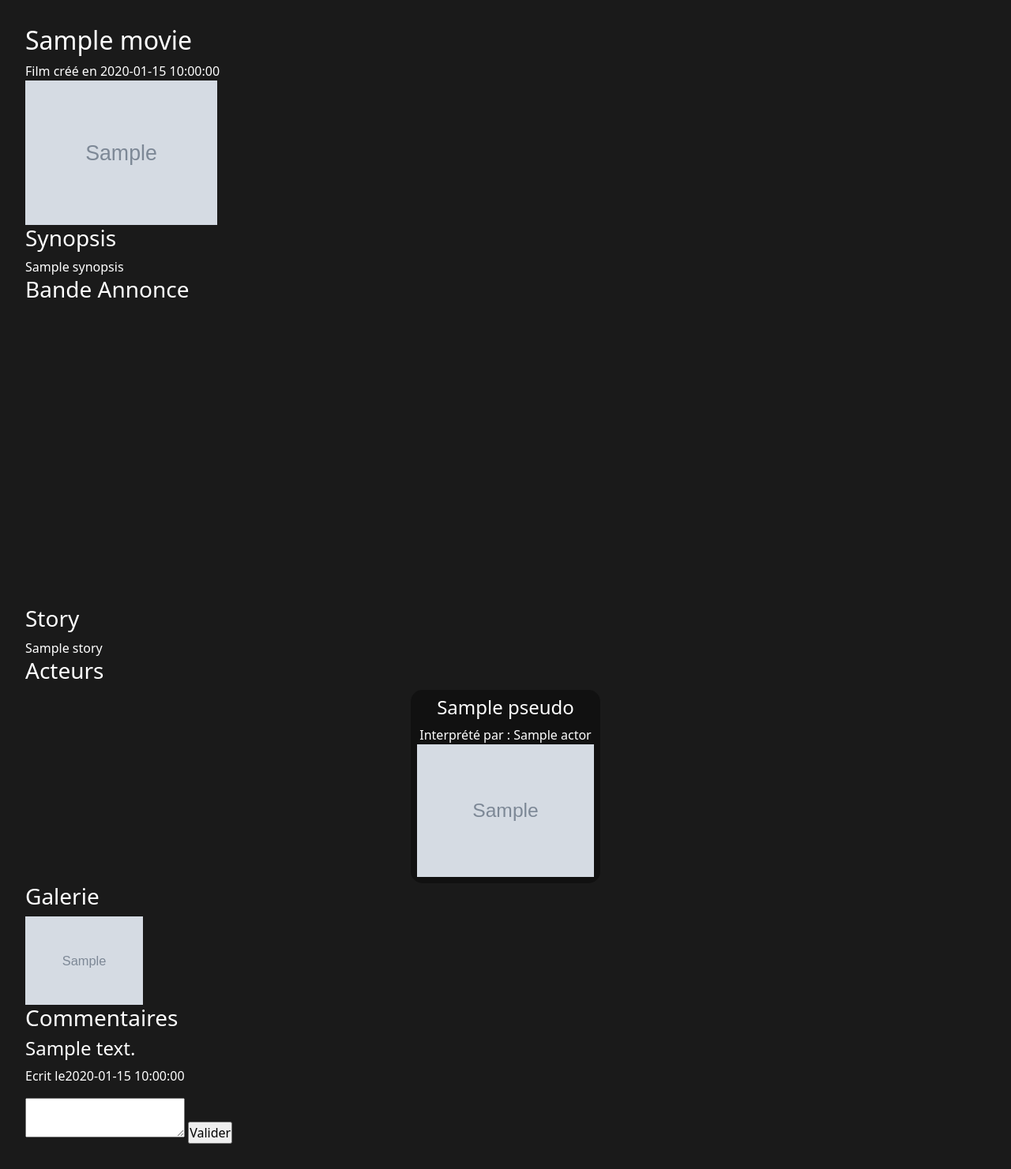
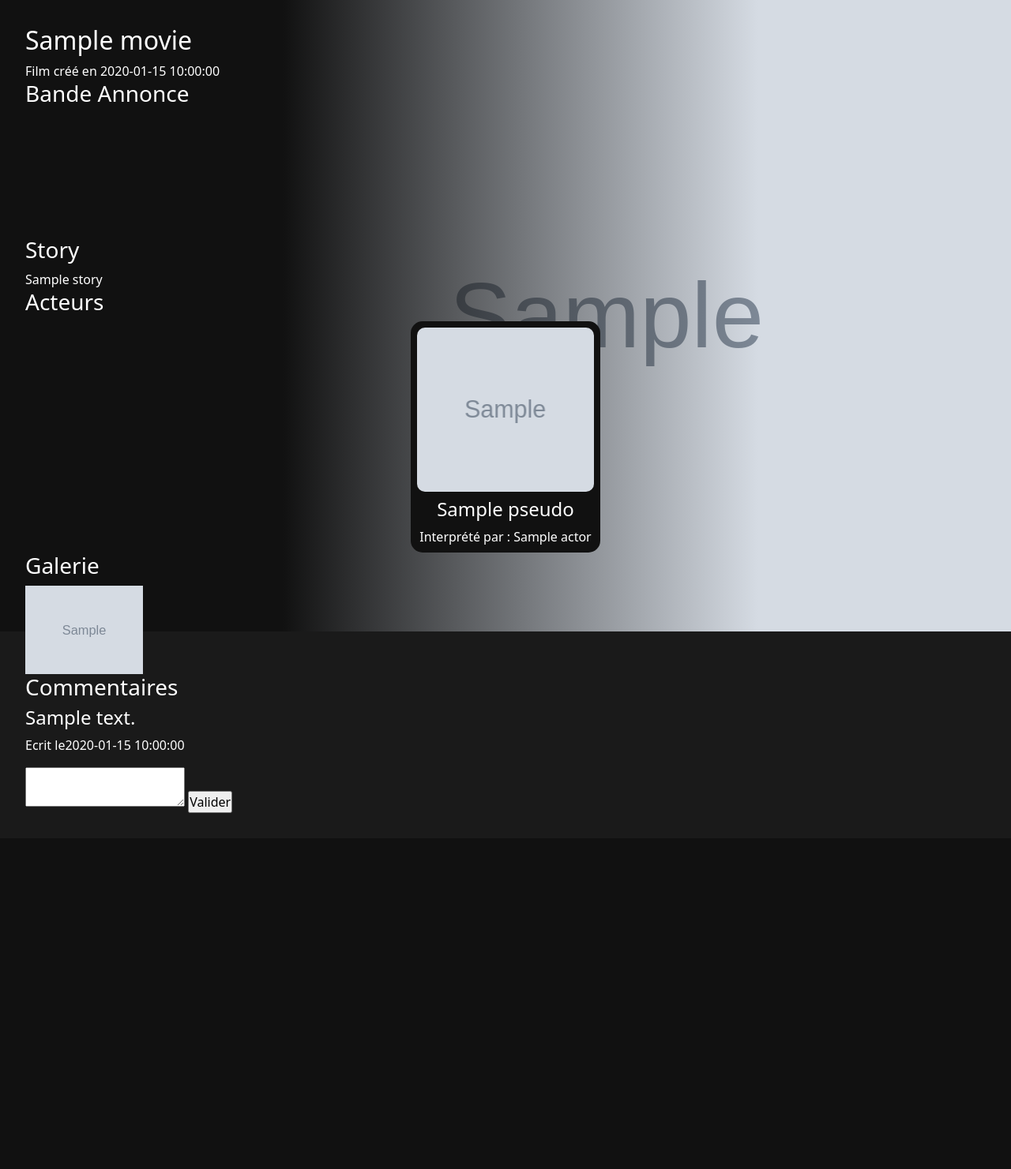
Before and after one commit to Lauraquat/mini-mvc, a PHP site: template views/global/movie.php in a window 1280 px wide. Shown: the part 96-1577 px from the top of the page at 79% size. After the commit the page ends 1126 px from the top, so only its background shows below. Run offline with PHP 8.4, Linux system fonts and the light colour scheme; the template is opened without the code that fills it: most values are stand-ins (such as "Sample title", 1, 10 or a date in 2020); grey boxes marked "Sample" are stand-in pictures; a stand-in replaces the project's code that opens the database connection.

Commit message:
css movie

```diff
--- a/models/MoviesModel.php
+++ b/models/MoviesModel.php
@@ -37,10 +37,10 @@ class MoviesModel extends SQL
         return $stmt->fetchAll(\PDO::FETCH_CLASS, Movie::class);
     }
 
-    public function add($orders, $name, $date, $img, $synopsis, $ba, $story)
+    public function add($orders, $name,$img_baniere, $date, $img, $synopsis, $ba, $story)
     {
-        $stmt = $this->getPdo()->prepare("INSERT INTO movies (orders, name, date, img, synopsis, ba, story) VALUES (?, ?, ?, ?, ?, ?, ?)");
-        $stmt->execute([$orders, $name, $date, $img, $synopsis, $ba, $story]);
+        $stmt = $this->getPdo()->prepare("INSERT INTO movies (orders, name, img_baniere, date, img, synopsis, ba, story) VALUES (?, ?, ?, ?, ?, ?, ?)");
+        $stmt->execute([$orders, $name,$img_baniere, $date, $img, $synopsis, $ba, $story]);
         $stmt->fetch();
         return $this->getPdo()->lastInsertId();
     }
--- a/public/style/main.css
+++ b/public/style/main.css
@@ -258,6 +258,7 @@ input[type=text], input[type=number], input[type=textarea]{
 
 .block-single-movie{
   padding: 2rem;
+  position: relative;
 }
 
 .movie-galerie{
@@ -281,3 +282,24 @@ max-height: 7rem;
   display: flex;
   flex-direction: column;
 }
+
+.img-baniere{
+  position: absolute;
+  width: 80%;
+  height: 100vh;
+  top: 0;
+  right: 0;
+  z-index: -2;
+  background-position: center ;
+  background-size: cover;
+}
+.block-single-movie::after {
+  position: absolute;
+  content:"";
+  height: 100vh;
+  width:100%;
+  top:0;
+  left:0;
+  z-index: -2;
+  background: linear-gradient(90deg, #111, #111 28%, #3330 75%);
+}
--- a/views/global/movie.php
+++ b/views/global/movie.php
@@ -1,14 +1,10 @@
 
 <div class="block-single-movie">
+        <div class="img-baniere" style="background-image: url( <?= $movie->getImg_baniere() ?>)"></div>
         <h2><?= $movie->getName() ?></h2>
         <div class="">Film créé en <?= $movie->getDate() ?></div>
-        <div class=""> <img width="20%" src="<?= $movie->getImg() ?>"></div>
-
-        <h3>Synopsis</h3>
-        <div class=""> <?= $movie->getSynopsis() ?></div>
-
         <h3>Bande Annonce</h3>
-        <iframe width="420" height="345" src='<?= $movie->getBa() ?>' frameborder="0" allowfullscreen></iframe><br/><br/>
+        <iframe src='<?= $movie->getBa() ?>' frameborder="0" allowfullscreen></iframe>
 
         <h3>Story</h3>
         <div class=""><?= $movie->getStory() ?></div>
@@ -17,9 +13,9 @@
         <div class="movie-acteur-block">
             <?php foreach($actors as $actor):?>
                 <div class="actor-card">
+                    <div class="img-actor" style="background-image: url(<?= $actor->getPhoto()?>)"></div>
                     <h4><?= $actor->getPseudo()?></h4>
                     <p>Interprété par : <?= $actor->getName()?></p>
-                    <img width="" src="<?= $actor->getPhoto()?>"></img>
                 </div>
             <?php endforeach; ?>
         </div>
--- a/views/global/movies.php
+++ b/views/global/movies.php
@@ -5,6 +5,7 @@
     <h2>Ajouter un film</h2>
     <input type="number" name="orders" placeholder="Numero du film" >
     <input type="text" name="name" placeholder="Nom du film" >
+    <input type="text" name="name" placeholder="Lien banière" >
     <input type="number" name="date" placeholder="Année de sortie" >
     <input type="text" name="img" placeholder="Lien de l'image" >
     <input type="text" name="synopsis" placeholder="Synopsis du film" >
```
Also changed, not shown: models/classes/Movie.php (+17 -0 lines), public/image/imagefilm.jpg (added).
